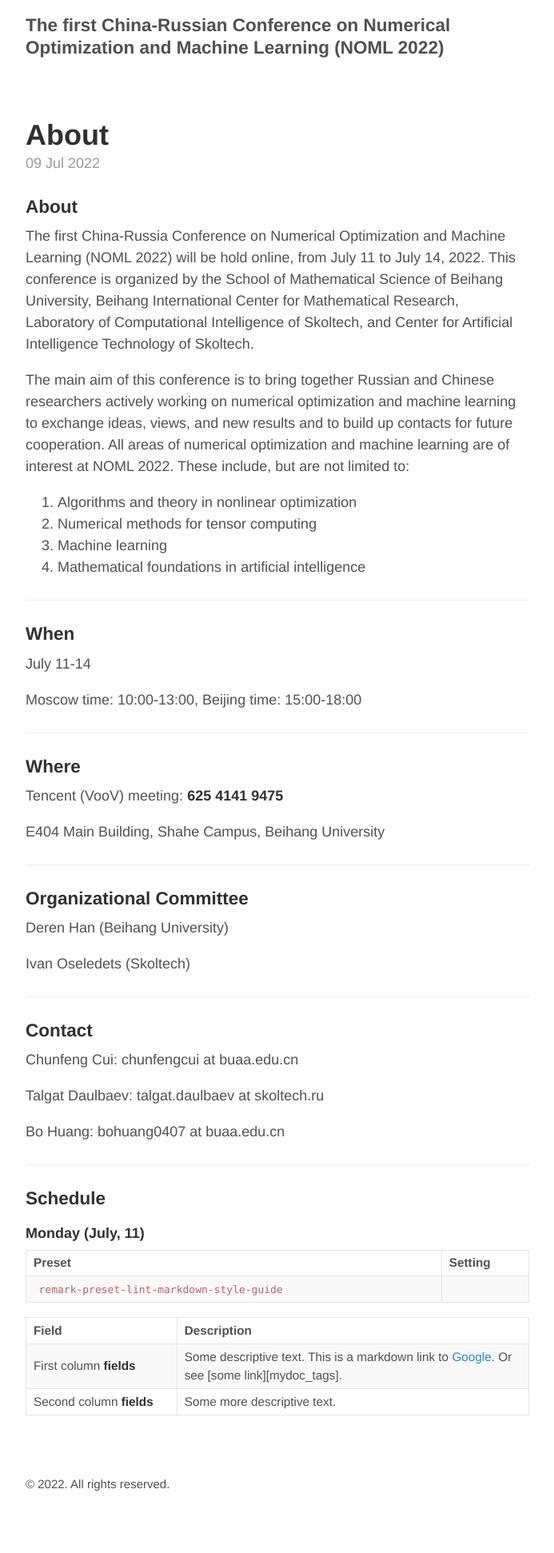
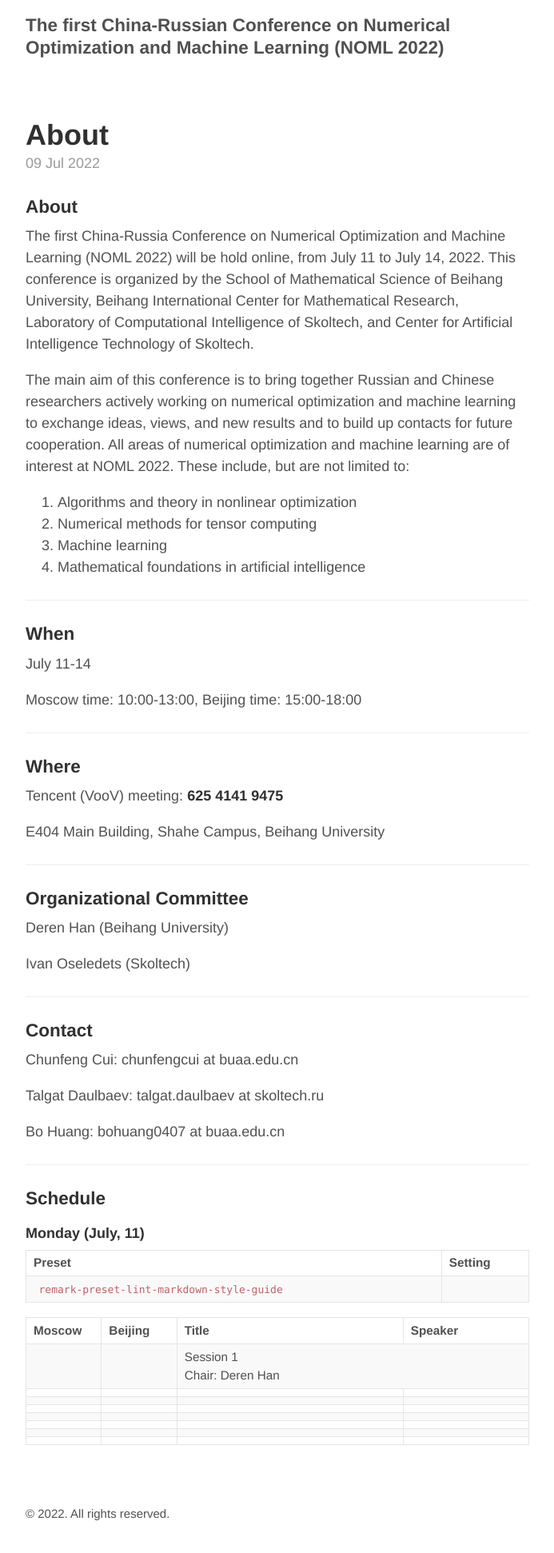
Before and after one commit to Daulbaev/Daulbaev.github.io, a Jekyll site: the page built from _posts/2022-07-09-about.md, in a window 1280 px wide. Shown: the whole page at 80% size, without its empty margins (293-986 px from the left). Built offline with Jekyll 4.4.1, drawn with Linux system fonts in a browser that asks for light colours; before the commit the page ends 1905 px from its top, so only the background shows below that.

Commit message:
Update 2022-07-09-about.md

```diff
--- a/_posts/2022-07-09-about.md
+++ b/_posts/2022-07-09-about.md
@@ -60,24 +60,66 @@ Bo Huang: bohuang0407 at buaa.edu.cn
 
 <table>
 <colgroup>
-<col width="30%" />
-<col width="70%" />
+<col width="15%" />
+<col width="15%" />
+<col width="45%" />
+<col width="25%" />
 </colgroup>
 <thead>
-<tr class="header">
-<th>Field</th>
-<th>Description</th>
-</tr>
+  <tr>
+    <th>Moscow</th>
+    <th>Beijing</th>
+    <th>Title</th>
+    <th>Speaker</th>
+  </tr>
 </thead>
 <tbody>
-<tr>
-<td markdown="span">First column **fields**</td>
-<td markdown="span">Some descriptive text. This is a markdown link to [Google](http://google.com). Or see [some link][mydoc_tags].</td>
-</tr>
-<tr>
-<td markdown="span">Second column **fields**</td>
-<td markdown="span">Some more descriptive text.
-</td>
-</tr>
+  <tr>
+    <td></td>
+    <td></td>
+    <td colspan="2">Session 1<br>Chair: Deren Han</td>
+  </tr>
+  <tr>
+    <td></td>
+    <td></td>
+    <td></td>
+    <td></td>
+  </tr>
+  <tr>
+    <td></td>
+    <td></td>
+    <td></td>
+    <td></td>
+  </tr>
+  <tr>
+    <td></td>
+    <td></td>
+    <td></td>
+    <td></td>
+  </tr>
+  <tr>
+    <td></td>
+    <td></td>
+    <td></td>
+    <td></td>
+  </tr>
+  <tr>
+    <td></td>
+    <td></td>
+    <td></td>
+    <td></td>
+  </tr>
+  <tr>
+    <td></td>
+    <td></td>
+    <td></td>
+    <td></td>
+  </tr>
+  <tr>
+    <td></td>
+    <td></td>
+    <td></td>
+    <td></td>
+  </tr>
 </tbody>
 </table>
```
